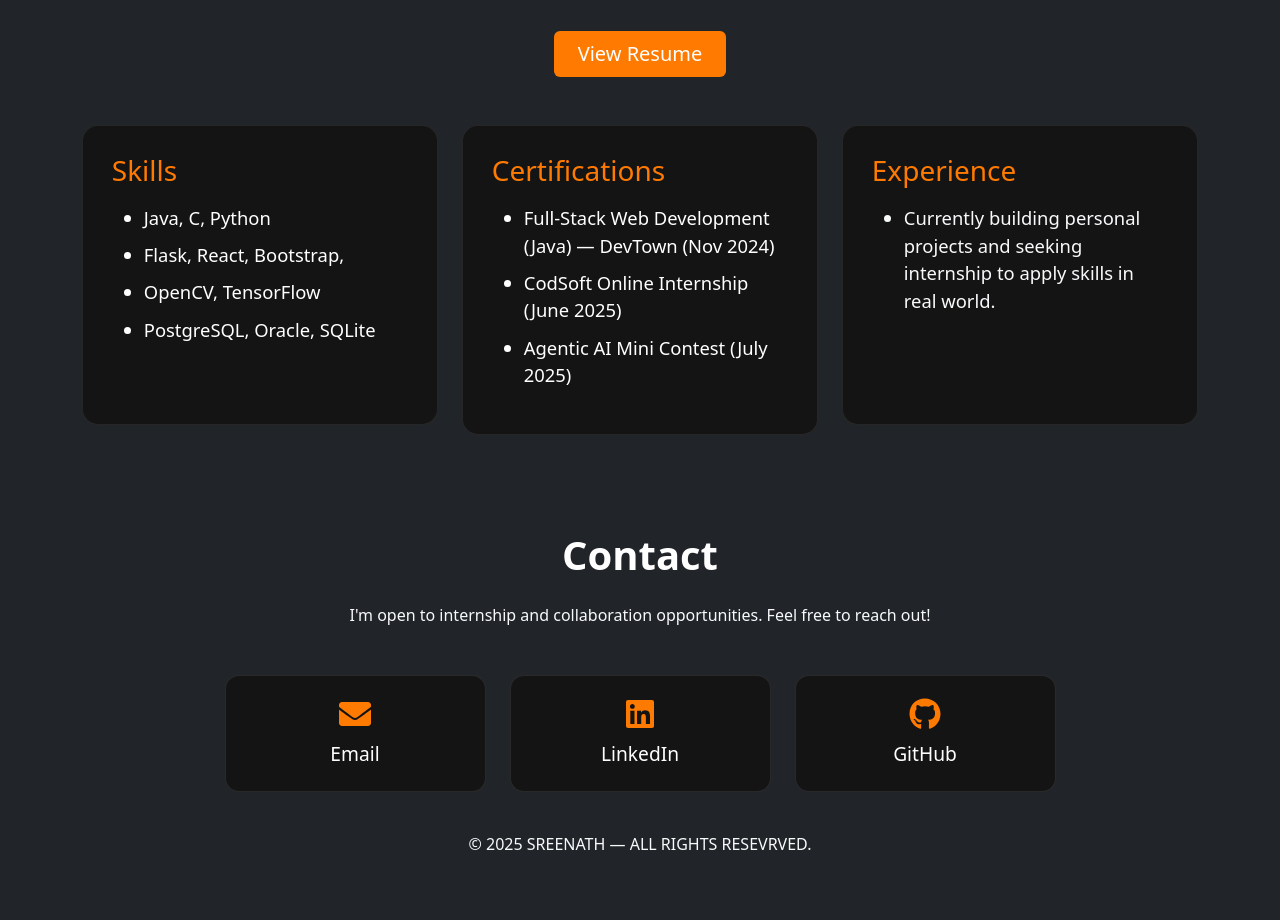
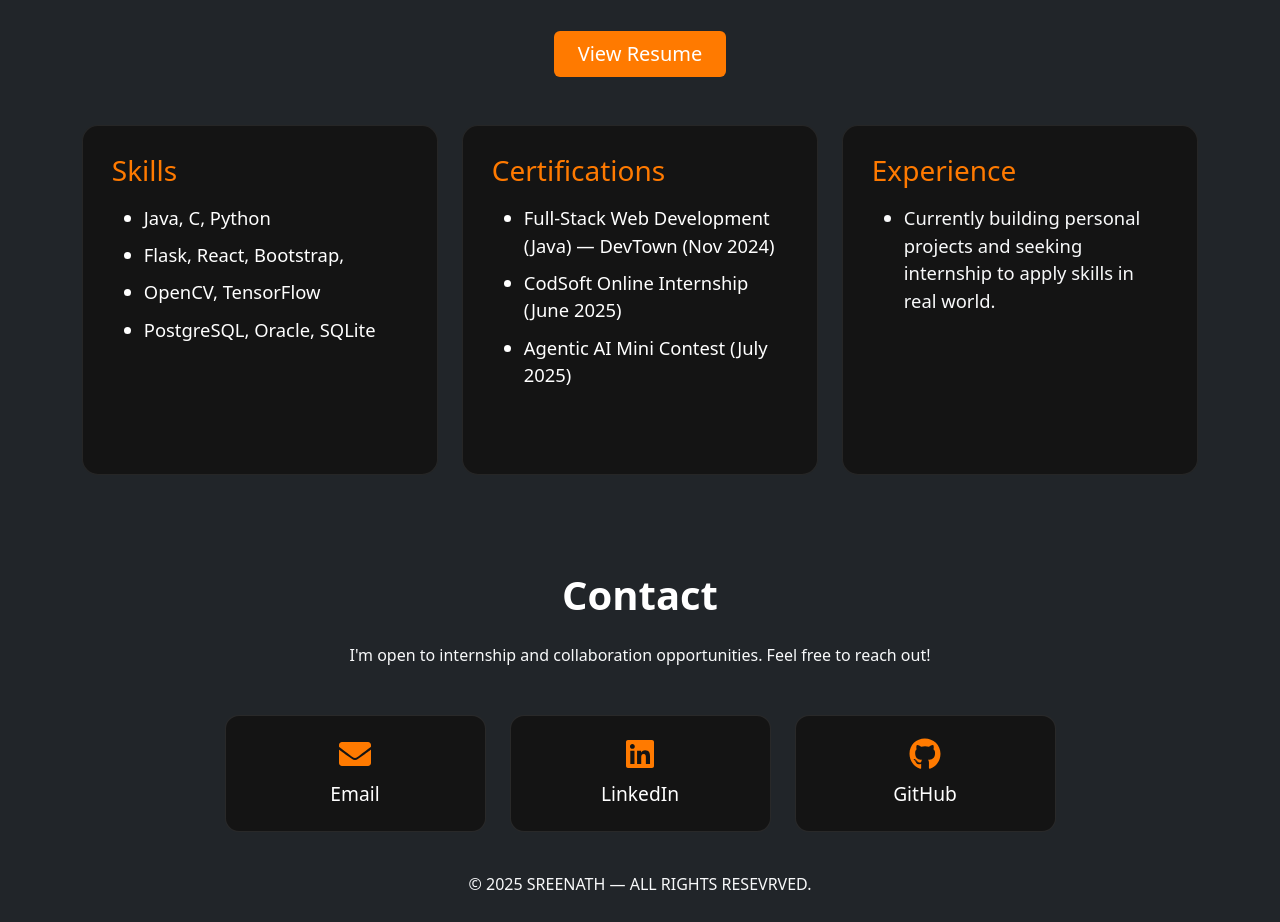
Before and after one commit to Vaillant06/porfolio, a React (Vite) app in the folder MyPortfolio/: page / in a window 1280 px wide. Shown: the part 2162-3084 px from the top of the page. Built offline with nearby package versions, Linux system fonts and the light colour scheme.

Commit message:
Updated resume

```diff
--- a/MyPortfolio/src/components/Resume/Resume.css
+++ b/MyPortfolio/src/components/Resume/Resume.css
@@ -19,7 +19,7 @@
   border-radius: 16px;
   border: 1px solid rgba(255,255,255,0.08);
   transition: transform .25s ease, box-shadow .25s ease;
-  min-height:300px;
+  min-height:350px;
 }
 
 .resume-block:hover {
```
